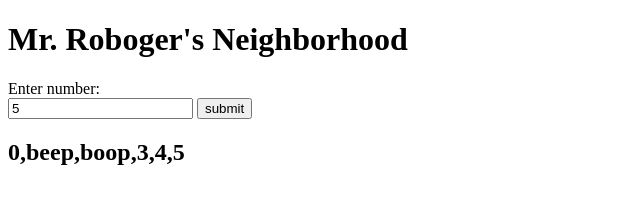
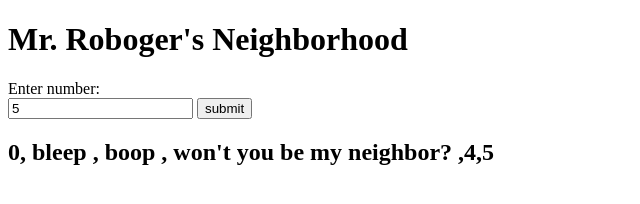
Before and after one commit to jessicahattig/Independent-project-week-3, a plain HTML site: page index.html in a window 1280 px wide. Both pictures are taken after typing "5" into the empty fields and a click on the button "submit". Shown: the whole page, without its empty margins (0-640 px from the left). Drawn offline with Linux system fonts and the light colour scheme.

Commit message:
Added another if statement on loop to complete objective of turning number three to string.

```diff
--- a/index.html
+++ b/index.html
@@ -11,6 +11,6 @@
         <input id="input" type="number" name="numberInput" value="">
         <button type="submit">submit</button>
     </form>
-    <h2 id="sentence"></h2>
+    <h2 id="result"></h2>
 </body>
 </html>
--- a/js/scripts.js
+++ b/js/scripts.js
@@ -8,14 +8,15 @@ function bleep(number){
 function array(number){
     let testArray = []
     for (let i=0; i <= number; i++){
-        if (i.toString().includes("2")){
-            testArray.push("boop")
+        if (i.toString().includes("3")) {
+            testArray.push(" won't you be my neighbor? ")
+        } else if (i.toString().includes("2")){
+            testArray.push(" boop ")
         } else if (i.toString().includes("1")){
-        testArray.push("beep")
-
-       } else {
+        testArray.push(" bleep ")
+    } else {
         testArray.push(i)
-       }
+    }
     }
     return testArray // return results
 }
@@ -30,7 +31,7 @@ function handleFormSubmission(event){
     event.preventDefault()
     const usersInput = document.getElementById("input").value
     const outPut = array(usersInput)
-    document.getElementById("sentence").innerText = outPut
+    document.getElementById("result").innerText = outPut
 }
 
 ///finish logic by adding test 3
```
